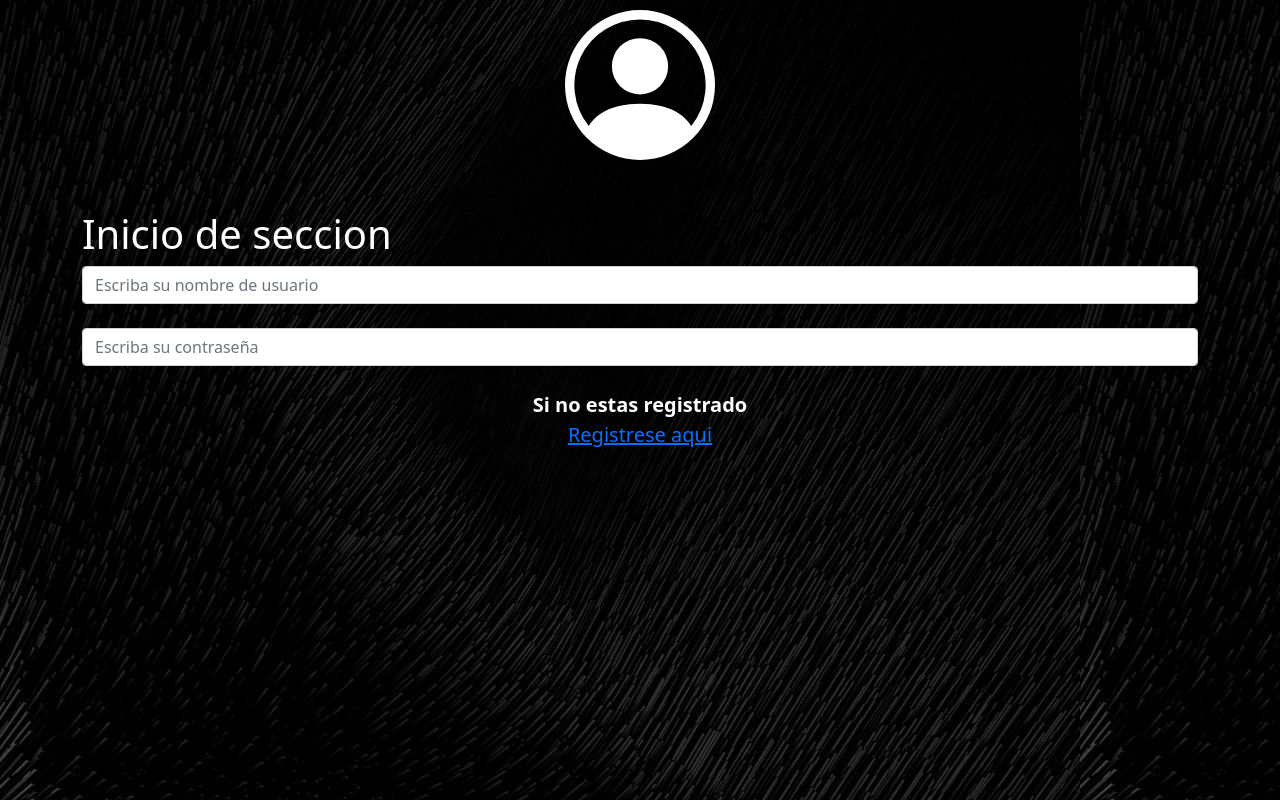
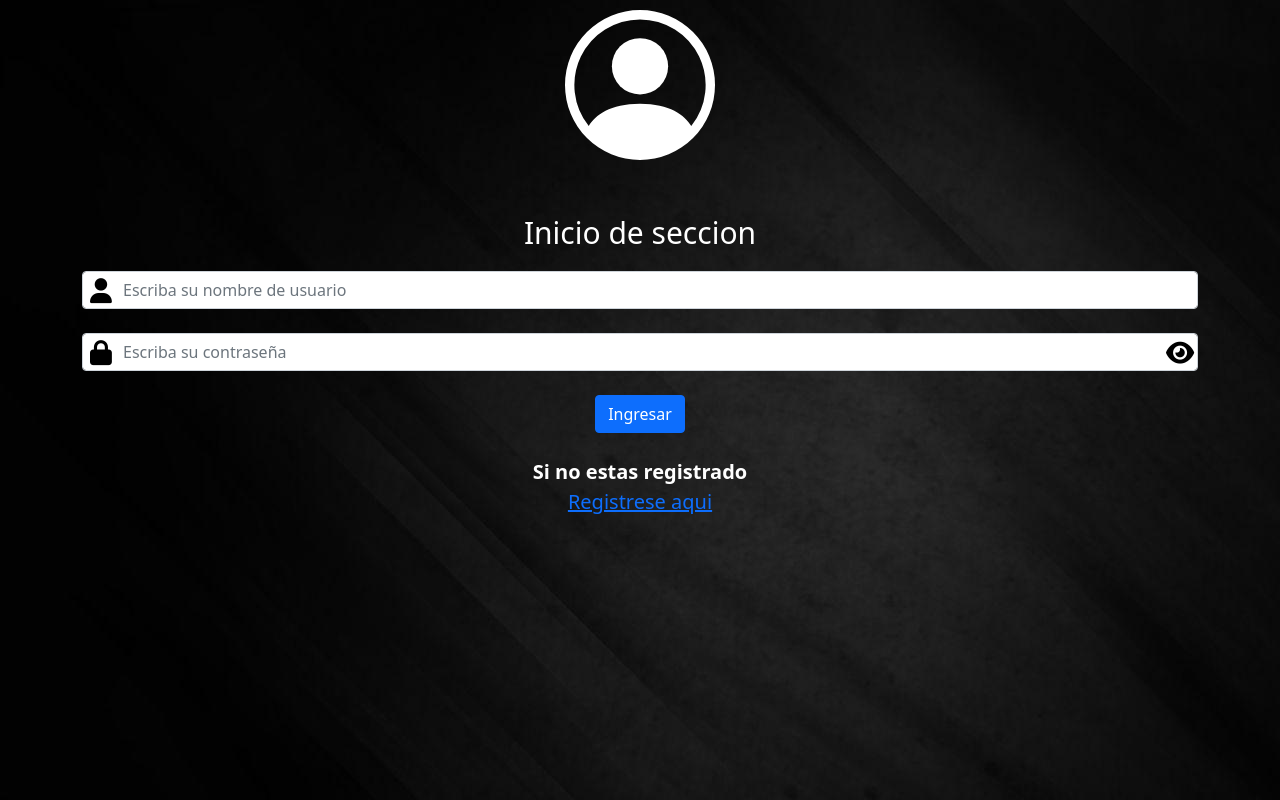
Before and after one commit to cristian9805/cristian9805.github.io, a plain HTML site: page index.html in a window 1280 px wide. Drawn offline with nearby package versions, Linux system fonts and the light colour scheme.

Commit message:
Diseño login terminado

```diff
--- a/Login.css
+++ b/Login.css
@@ -1,6 +1,6 @@
 /* esta es para la configuracion de la imagen del login*/
 body{
-	background-image: url(imagenes/32011-negro.jpg);
+	background-image: url(imagenes/32017-negro.jpg);
 }
 .imagen{
 	color: white;
@@ -13,6 +13,7 @@ body{
 	margin-top: 10px;
  }
  .titulo{
+	 font-size: 30px;
 	 text-align: center;
 	 color: white;
 	 width: auto;
@@ -29,3 +30,60 @@ body{
 	color: white;
 	font-weight: bolder;
  }
+ /* se trabajo con el div de ingrese un nombre*/
+.inputNombre input[type=text]{
+	padding-left: 40px;
+}
+.inputNombre{
+	position: relative;
+}
+.inputNombre i{
+	position: absolute;
+	left: 0;
+	top: 8px;
+	padding: 0 8px;
+	color: black;
+	font-size: 25px;
+}
+.inputNombre input[type=text]:focus + i{
+	color: dodgerblue;
+}
+ /* se trabajo con el div de ingrese una contraseña*/
+.inputContrasenna input[type=password]{
+	padding-left: 40px;
+}
+.inputContrasenna{
+	position: relative;
+}
+.inputContrasenna i{
+	position: absolute;
+	left: 0;
+	top: 8px;
+	padding: 0 8px;
+	color: black;
+	font-size: 25px;
+}
+/*este medodo de abajo es para cuando se da click en el input se pinte el icono del color que se quiera*/
+/*.inputContrasenna input[type=password]:focus + i {
+	color:dodgerblue;
+}/*
+ /* se trabajo con el div de iconos de los ojos*/
+.verContraseña{
+    color: #191919;
+	position: absolute;
+	height: 30px;
+	right: 40px;
+	top: 15px;
+	transform: translateY(-50%);
+}
+#ojoAbierto{
+    display: inline;
+}
+#ojoCerrado{
+    display: none;
+}
+ /* se trabajo con el div del boton para ingrear*/
+ .btnIngresar{
+	 text-align: center;
+	 font-size: 20px;
+ }
--- a/index.html
+++ b/index.html
@@ -6,6 +6,7 @@
     <meta name="viewport" content="width=device-width, user-scalable=no, initial-scale=1.0, maximum-scale=1.0, minimum-scale=1.0">
     <title>Calcular Salario</title>
     <link href="https://cdn.jsdelivr.net/npm/bootstrap@5.1.3/dist/css/bootstrap.min.css" rel="stylesheet" integrity="sha384-1BmE4kWBq78iYhFldvKuhfTAU6auU8tT94WrHftjDbrCEXSU1oBoqyl2QvZ6jIW3" crossorigin="anonymous">
+    <script src="https://kit.fontawesome.com/734578f417.js" crossorigin="anonymous"></script>
     <link rel="stylesheet" href="Login.css">
 </head>
 <body>
@@ -18,17 +19,26 @@
         </div>
 
         <div class="titulo">
-            <h1 class="text-lg-start">Inicio de seccion</h1>
+            <p class="fw-lighter">Inicio de seccion</p>
         </div>
 
         <div class="inputNombre">
-            <input class="form-control" id="txtNomUsu" name="txtNomUsu" type="text" placeholder="Escriba su nombre de usuario" aria-describedby="passwordHelpBlock"><br>
-        </div>
+            <input class="form-control" id="txtNomUsu" name="txtNomUsu" type="text" placeholder="Escriba su nombre de usuario"
+            aria-describedby="passwordHelpBlock">
+            <i class="fa-solid fa-user"></i>
+        </div><br>
 
         <div class="inputContrasenna">
             <input class="form-control" id="txtContrasenna" name="txtContrasenna" type="password" placeholder="Escriba su contraseña" aria-describedby="passwordHelpBlock"><br>
-
+            <i class="fa-solid fa-lock"></i>
+            <span class="verContraseña" >
+                <i id="ojoAbierto" class="fa-solid fa-eye"></i>
+                <i id="ojoCerrado" class="fa-solid fa-eye-slash"></i>
+            </span>
         </div>
+        <div class="btnIngresar">
+            <input class="btn btn-primary" type="button" value="Ingresar">
+        </div><br>
 
         <div class="enlaceRegitro">
             <label class="label1" for="">Si no estas registrado </label>
--- a/registroUsu.css
+++ b/registroUsu.css
@@ -1,4 +1,7 @@
- /* esta es para la verificacion de la Primer contrasenna*/
+body{
+	background-image: url(imagenes/32017-negro.jpg);
+}
+/* esta es para la verificacion de la Primer contrasenna*/
 .input-contrasenna1{
     position: relative;
 }
@@ -35,3 +38,9 @@
 #ojoCerrado2{
     display: none;
 }
+.titulo{
+	text-align: center;
+	font-size: 45px;
+	/*font-weight: bold;*/
+	color: white;
+}
```
Also changed, not shown: registroUsu.html (+3 -1 lines).
